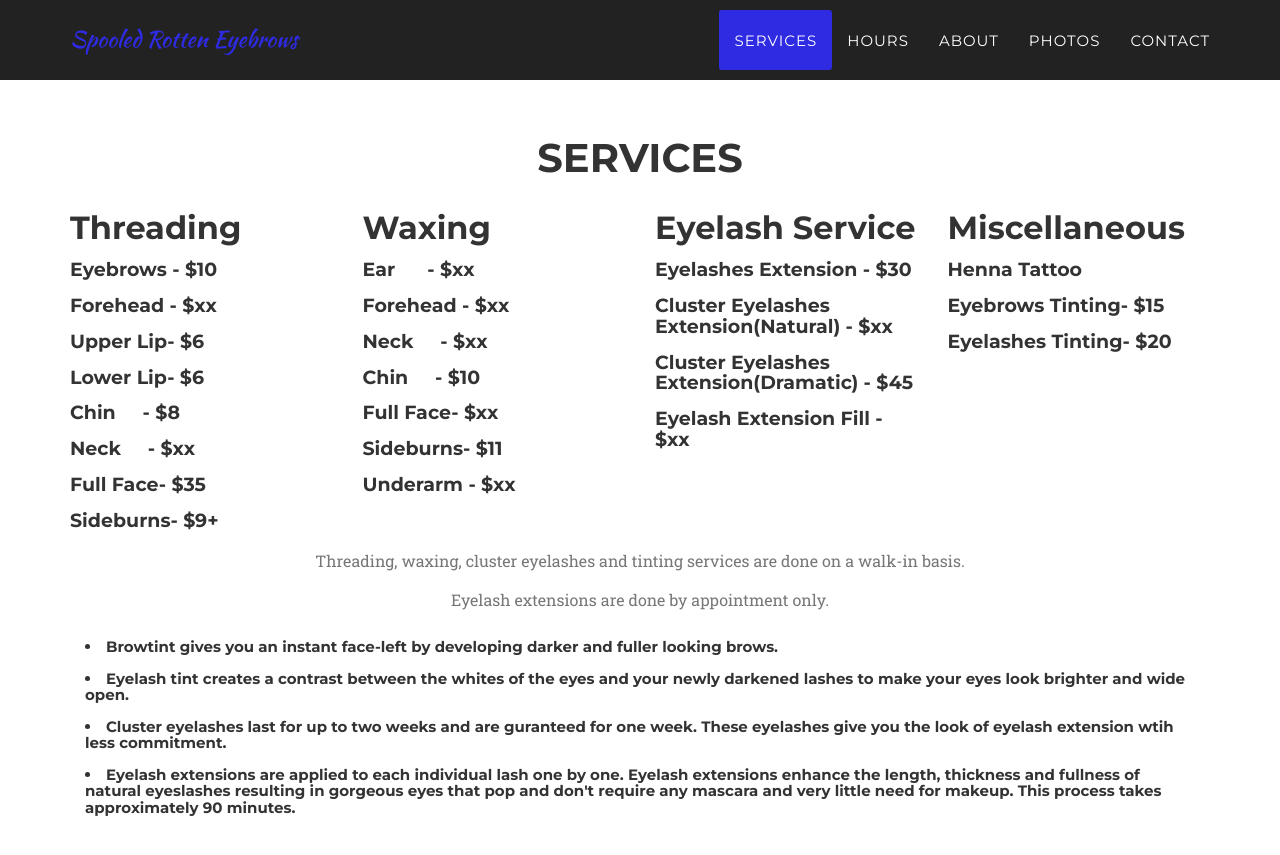
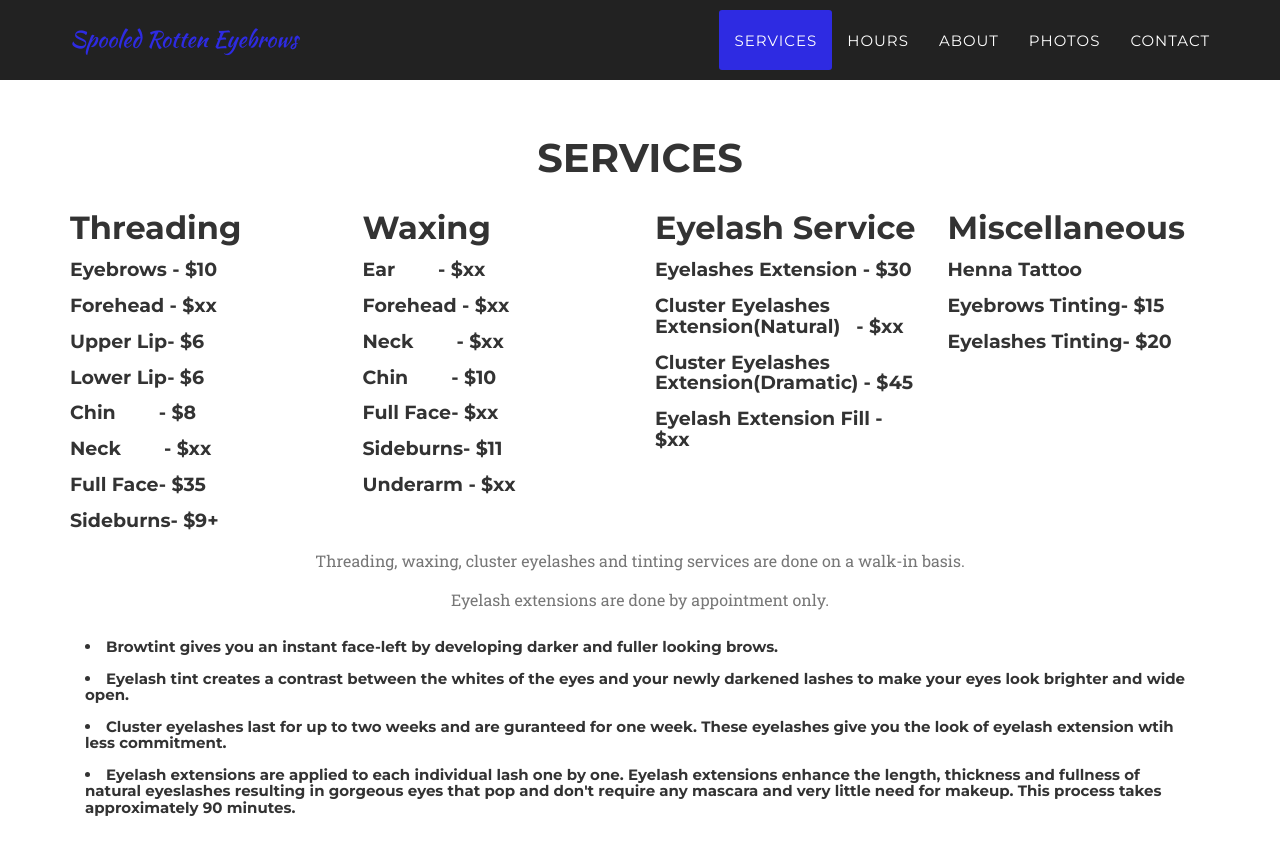
Before and after one commit to spooledrotten/spooledrotten.github.io, a Jekyll site: the page built from index.html, in a window 1280 px wide and 900 px high, scrolled down 772 px. Shown: the top 855 px of the window. Built offline with Jekyll 4.4.1, drawn with Linux system fonts in a browser that asks for light colours; some web fonts are replaced.

Commit message:
69th commit

```diff
--- a/_includes/services.html
+++ b/_includes/services.html
@@ -15,8 +15,8 @@
 					<h4 class="service-heading">Forehead - $xx</h4>
 					<h4 class="service-heading">Upper Lip- $6</h4>
 					<h4 class="service-heading">Lower Lip- $6</h4>
-					<h4 class="service-heading">Chin&nbsp;&nbsp;&nbsp;&nbsp;&nbsp;- $8</h4>
-					<h4 class="service-heading">Neck&nbsp;&nbsp;&nbsp;&nbsp;&nbsp;- $xx</h4>
+					<h4 class="service-heading">Chin&nbsp;&nbsp;&nbsp;&nbsp;&nbsp;&nbsp;&nbsp;&nbsp;- $8</h4>
+					<h4 class="service-heading">Neck&nbsp;&nbsp;&nbsp;&nbsp;&nbsp;&nbsp;&nbsp;&nbsp;- $xx</h4>
 					<h4 class="service-heading">Full Face- $35</h4>
 					<h4 class="service-heading">Sideburns- $9+</h4>
 
@@ -25,10 +25,10 @@
 			    <div class="col-md-3">
 
                     <h2 class="service-heading">Waxing</h2>
-					<h4 class="service-heading">Ear&nbsp;&nbsp;&nbsp;&nbsp;&nbsp;&nbsp;- $xx</h4>
+					<h4 class="service-heading">Ear&nbsp;&nbsp;&nbsp;&nbsp;&nbsp;&nbsp;&nbsp;&nbsp;- $xx</h4>
 					<h4 class="service-heading">Forehead - $xx</h4>
-					<h4 class="service-heading">Neck&nbsp;&nbsp;&nbsp;&nbsp;&nbsp;- $xx</h4>
-					<h4 class="service-heading">Chin&nbsp;&nbsp;&nbsp;&nbsp;&nbsp;- $10</h4>
+					<h4 class="service-heading">Neck&nbsp;&nbsp;&nbsp;&nbsp;&nbsp;&nbsp;&nbsp;&nbsp;- $xx</h4>
+					<h4 class="service-heading">Chin&nbsp;&nbsp;&nbsp;&nbsp;&nbsp;&nbsp;&nbsp;&nbsp;- $10</h4>
 					<h4 class="service-heading">Full Face- $xx</h4>
 					<h4 class="service-heading">Sideburns- $11</h4>
 					<h4 class="service-heading">Underarm - $xx</h4>
@@ -38,7 +38,7 @@
 
 					<h2 class="service-heading">Eyelash Service</h2>
 					<h4 class="service-heading">Eyelashes Extension - $30</h4>
-					<h4 class="service-heading">Cluster Eyelashes Extension(Natural) - $xx</h4>
+					<h4 class="service-heading">Cluster Eyelashes Extension(Natural)&nbsp;&nbsp;&nbsp;- $xx</h4>
 					<h4 class="service-heading">Cluster Eyelashes Extension(Dramatic) - $45</h4>
 					<h4 class="service-heading">Eyelash Extension Fill - $xx</h4>
 				</div>
```
